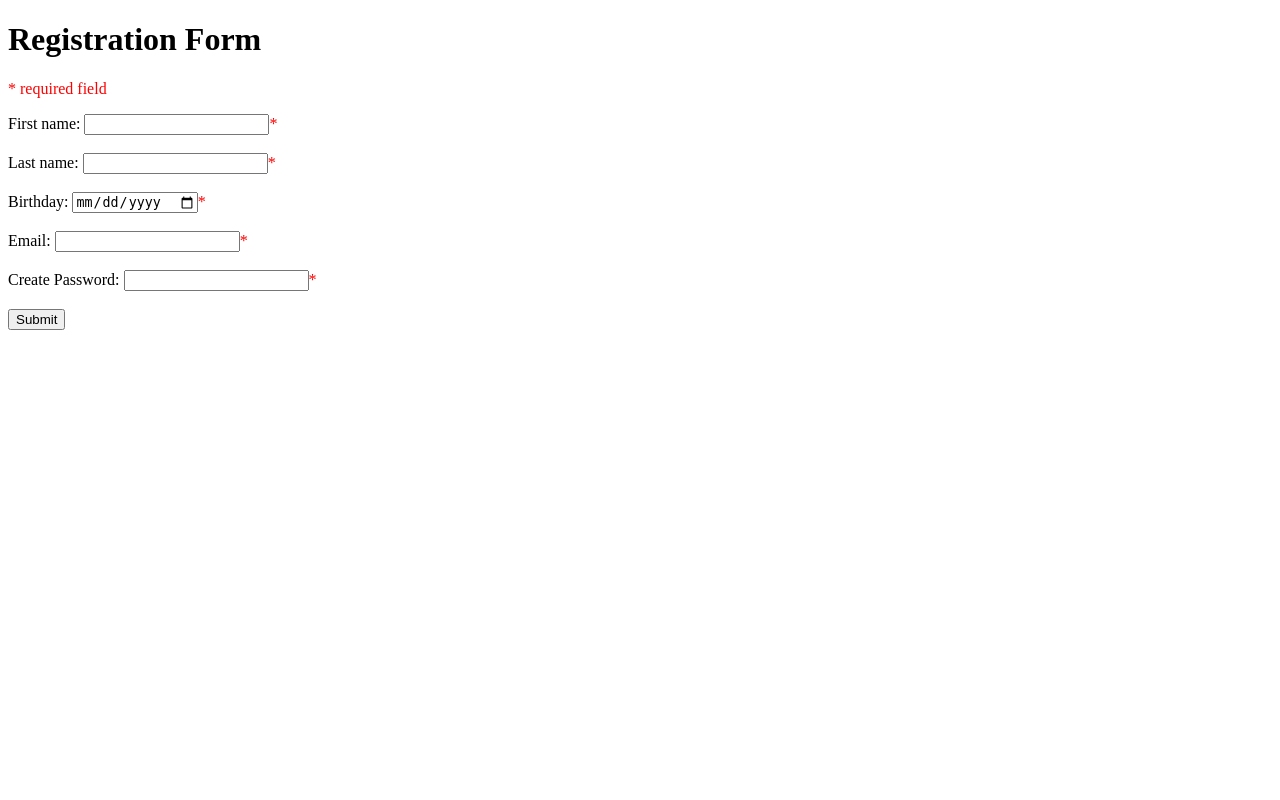
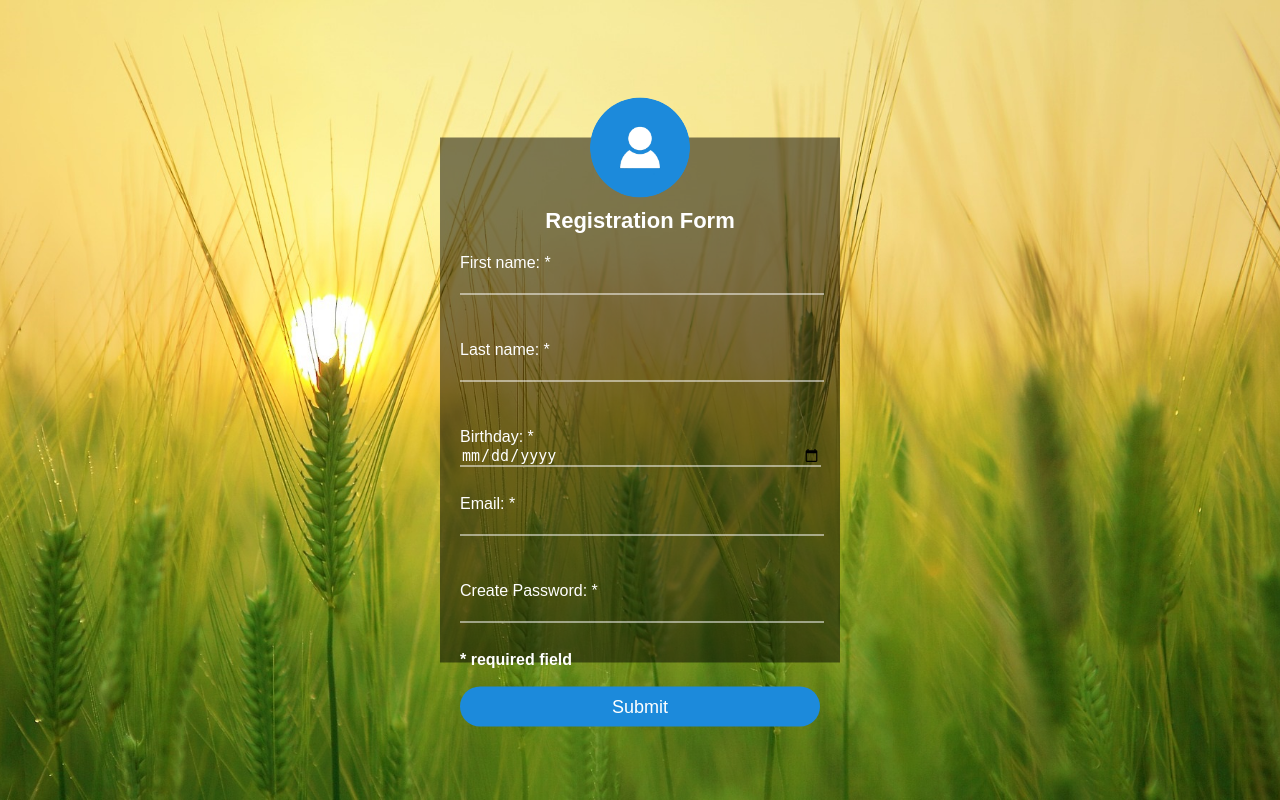
Before and after one commit to ronakkumarkb3684/IS218-Project1, a PHP site: page / in a window 1280 px wide. Run offline with PHP 8.4, Linux system fonts and the light colour scheme; a stand-in replaces the project's code that opens the database connection.

Commit message:
Add files via upload

```diff
--- a/Registration-Form/index.html
+++ b/Registration-Form/index.html
@@ -3,35 +3,36 @@
 <head>
     <meta charset="UTF-8">
     <title>Welcome</title>
-    <style>
-        .error {color: #FF0000;}
-    </style>
+    <link rel="stylesheet" type="text/css" href="main.css">
 </head>
 <body>
     <main>
+        <div class="registrationForm">
+            <img src="images/avatar.png" class="avatar">
             <h1>Registration Form</h1>
-        <p><span class="error">* required field</span></p>
 
             <form action="registration.php" method="post">
                 <div>
-                <label for="first-name">First name:</label>
-                <input type="text" name="first-name" id="first-name"><span class="error">* <?php echo $firstNameErr;?></span><br><br>
+                    <label for="first-name">First name: *</label>
+                    <input type="text" name="first-name" id="first-name"><span class="error"><?php echo $firstNameErr;?></span><br><br>
 
-                <label for="last-name">Last name:</label>
-                <input type="text" name="last-name" id="last-name"><span class="error">* <?php echo $lastNameErr;?></span><br><br>
+                    <label for="last-name">Last name: *</label>
+                    <input type="text" name="last-name" id="last-name"><span class="error"><?php echo $lastNameErr;?></span><br><br>
 
-                <label for="birthday">Birthday:</label>
-                <input type="date" name="birthday" id="birthday"><span class="error">* <?php echo $birthDayErr;?></span><br><br>
+                    <label for="birthday">Birthday: *</label>
+                    <input type="date" name="birthday" id="birthday"><span class="error"><?php echo $birthDayErr;?></span><br>
 
-                <label for="email">Email:</label>
-                <input type="text" name="email" id="email"><span class="error">* <?php echo $emailErr;?></span><br><br>
+                    <label for="email">Email: *</label>
+                    <input type="email" name="email" id="email"><span class="error"><?php echo $emailErr;?></span><br><br>
 
-                <label for="new-password">Create Password:</label>
-                <input type="password" name="new-password" id="new-password"><span class="error">* <?php echo $passwordErr;?></span><br>
+                    <label for="new-password">Create Password: *</label>
+                    <input type="password" name="new-password" id="new-password"><span class="error"><?php echo $passwordErr;?></span><br>
+                    <p><span class="error">* required field</span></p>
                 </div>
                 <br>
                 <input type="submit" value="Submit">
             </form>
+        </div>
     </main>
 </body>
 </html>
--- /dev/null
+++ b/Registration-Form/main.css
@@ -0,0 +1,74 @@
+body{
+    margin: 0;
+    padding: 0;
+    background: url(images/image.jpg);
+    background-size: cover;
+    background-position: center;
+    font-family: sans-serif;
+    height: 100vh;
+    width: auto;
+}
+.error {
+    color: white;
+}
+.registrationForm {
+    width: 400px;
+    height: 525px;
+    background: rgba(0, 0, 0, 0.5);
+    color: #fff;
+    top: 50%;
+    left: 50%;
+    position: absolute;
+    transform: translate(-50%,-50%);
+    box-sizing: border-box;
+    padding: 70px 20px;
+}
+.avatar {
+    width: 100px;
+    height: 100px;
+    border-radius: 50%;
+    position: absolute;
+    top: -40px;
+    left: calc(50% - 50px);
+}
+h1{
+    margin: 0;
+    padding: 0 0 20px;
+    text-align: center;
+    font-size: 22px;
+}
+.registrationForm p{
+    margin: 0;
+    padding: 0;
+    font-weight: bold;
+}
+.registrationForm input{
+    width: 100%;
+    margin-bottom: 10px;
+}
+.registrationForm input[type="email"], input[type="password"], input[type="text"], input[type="date"]
+{
+    border: none;
+    border-bottom: 1px solid #fff;
+    background: transparent;
+    outline: none;
+    height: 20px;
+    color: #fff;
+    font-size: 15px;
+}
+.registrationForm input[type="submit"]
+{
+    border: none;
+    outline: none;
+    height: 40px;
+    background: #1c8adb;
+    color: #fff;
+    font-size: 18px;
+    border-radius: 20px;
+}
+.registrationForm input[type="submit"]:hover
+{
+    cursor: pointer;
+    background: #39dc79;
+    color: #000;
+}
```
Also changed, not shown: Registration-Form/registration.php (+35 -0 lines). Lines whose indentation alone changed are shown as unchanged.
